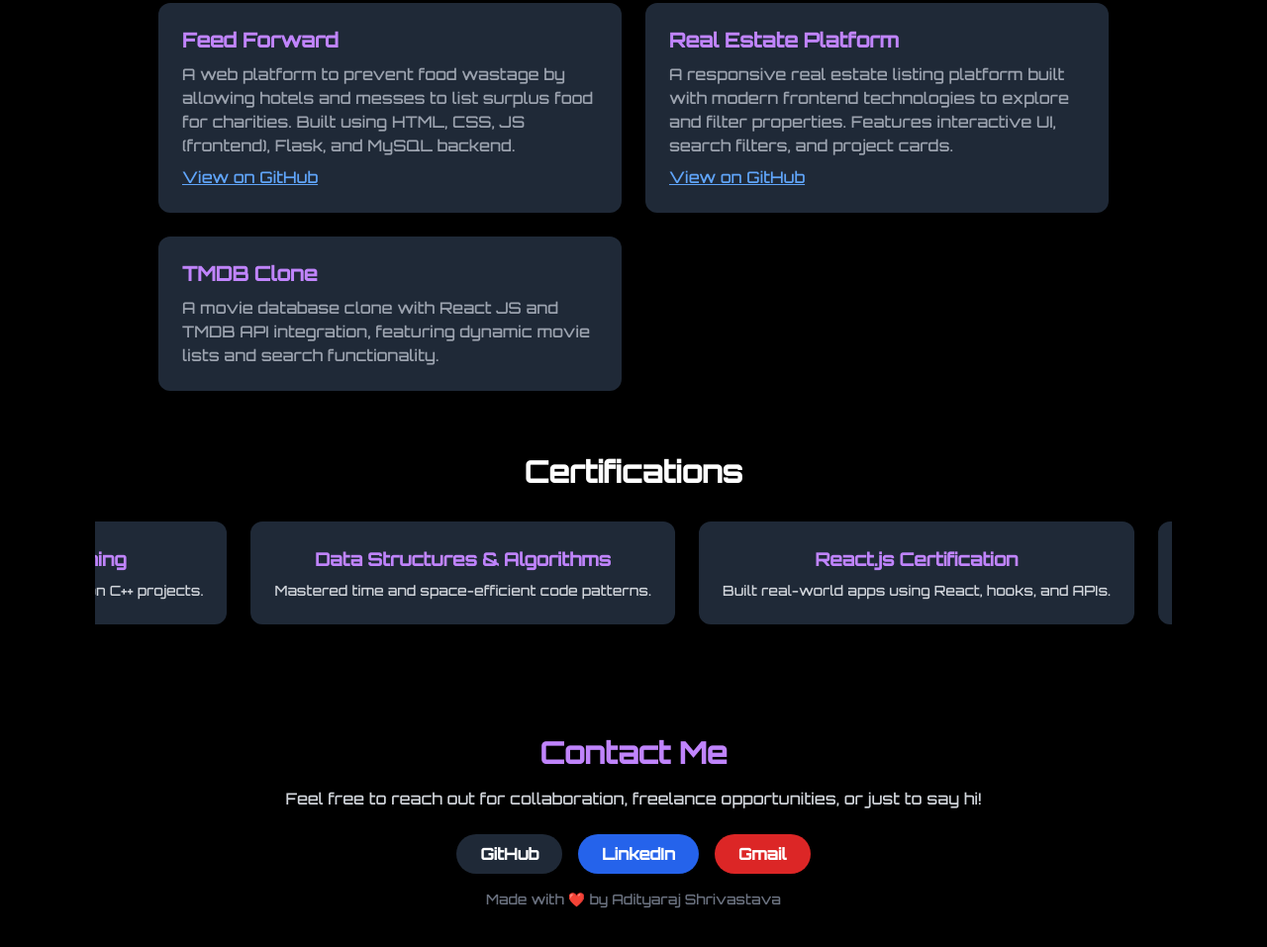
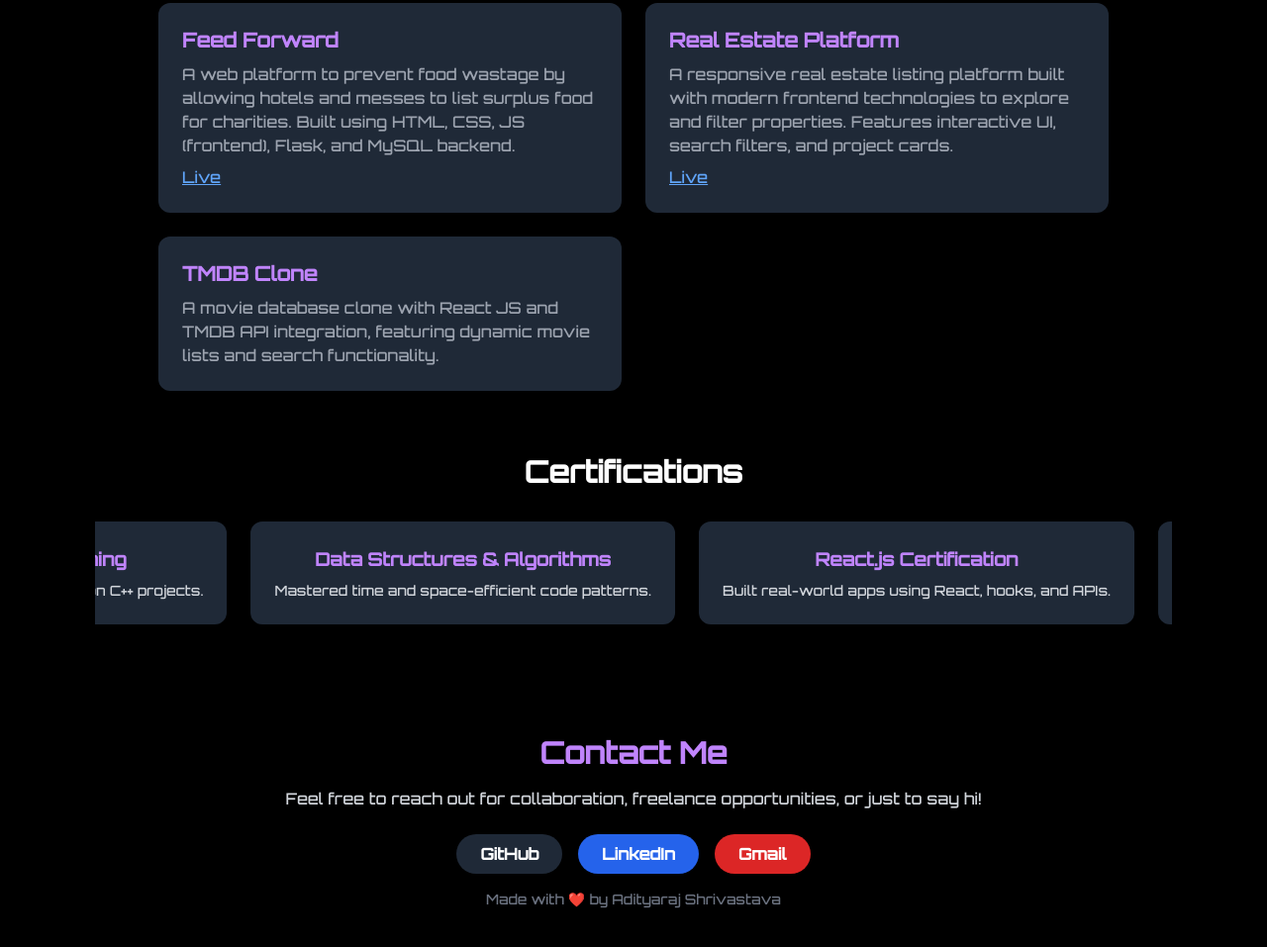
Before and after one commit to Shrivastava-Adityaraj2005/Portfolio, a plain HTML site: page index.html in a window 1280 px wide. Shown: the part 2003-2960 px from the top of the page at 99% size. Drawn offline with nearby package versions, Linux system fonts and the light colour scheme; animation ran at ten frames a second.

Commit message:
Update index.html

```diff
--- a/index.html
+++ b/index.html
@@ -229,7 +229,7 @@
           A web platform to prevent food wastage by allowing hotels and messes to list surplus food for charities.
           Built using HTML, CSS, JS (frontend), Flask, and MySQL backend.
         </p>
-        <a href="https://feed-forward.onrender.com/" target="_blank" class="text-blue-400 underline">View on GitHub</a>
+        <a href="https://feed-forward.onrender.com/" target="_blank" class="text-blue-400 underline">Live</a>
       </div>
 
       <div class="bg-gray-800 p-6 rounded-xl hover:scale-105 transition duration-300" data-aos="zoom-in">
@@ -238,7 +238,7 @@
           A responsive real estate listing platform built with modern frontend technologies to explore and filter properties.
           Features interactive UI, search filters, and project cards.
         </p>
-        <a href="https://shrivastava-adityaraj2005.github.io/real-estate/" target="_blank" class="text-blue-400 underline">View on GitHub</a>
+        <a href="https://shrivastava-adityaraj2005.github.io/real-estate/" target="_blank" class="text-blue-400 underline">Live</a>
       </div>
 
       <div class="bg-gray-800 p-6 rounded-xl hover:scale-105 transition duration-300" data-aos="zoom-in">
```
